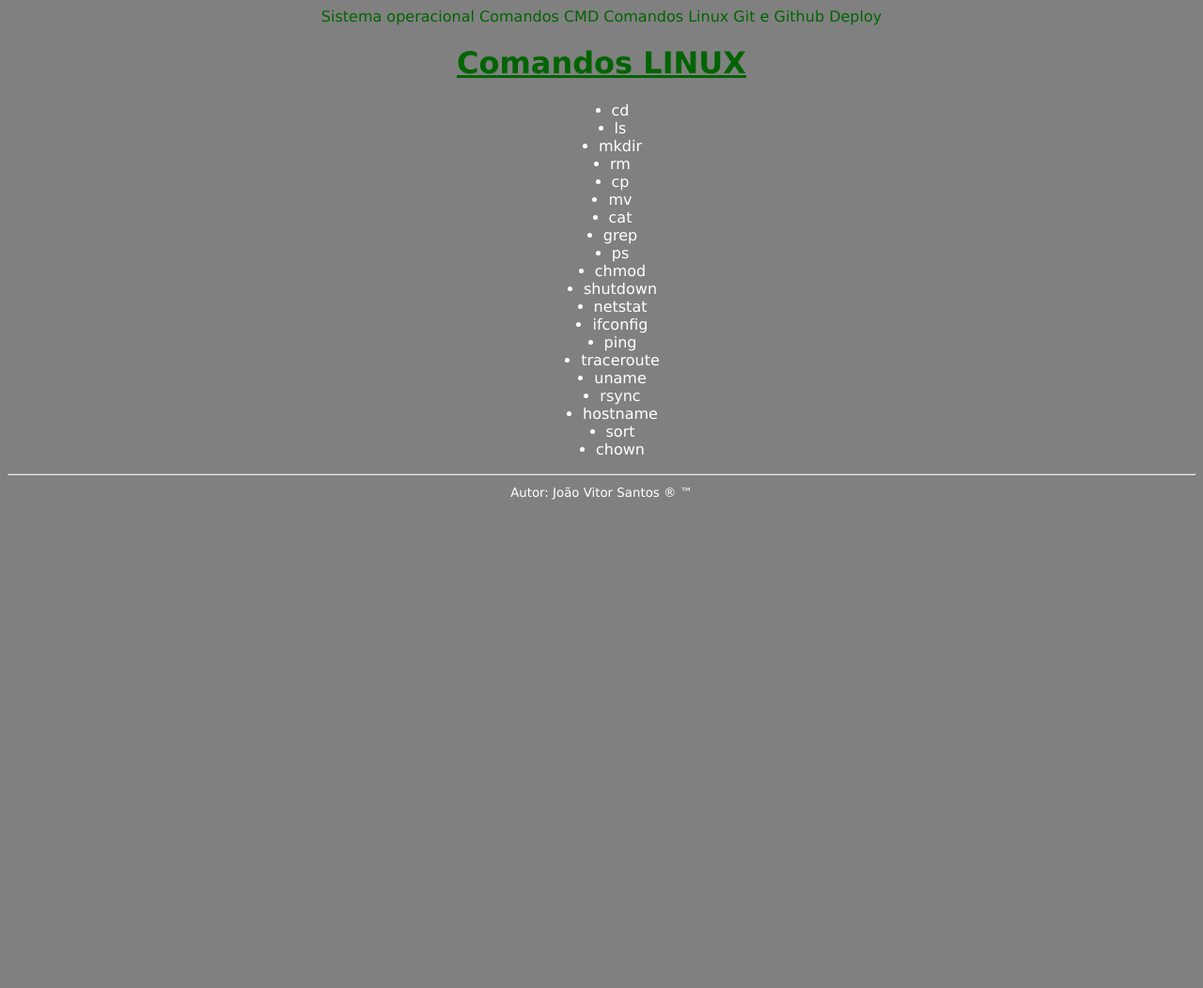
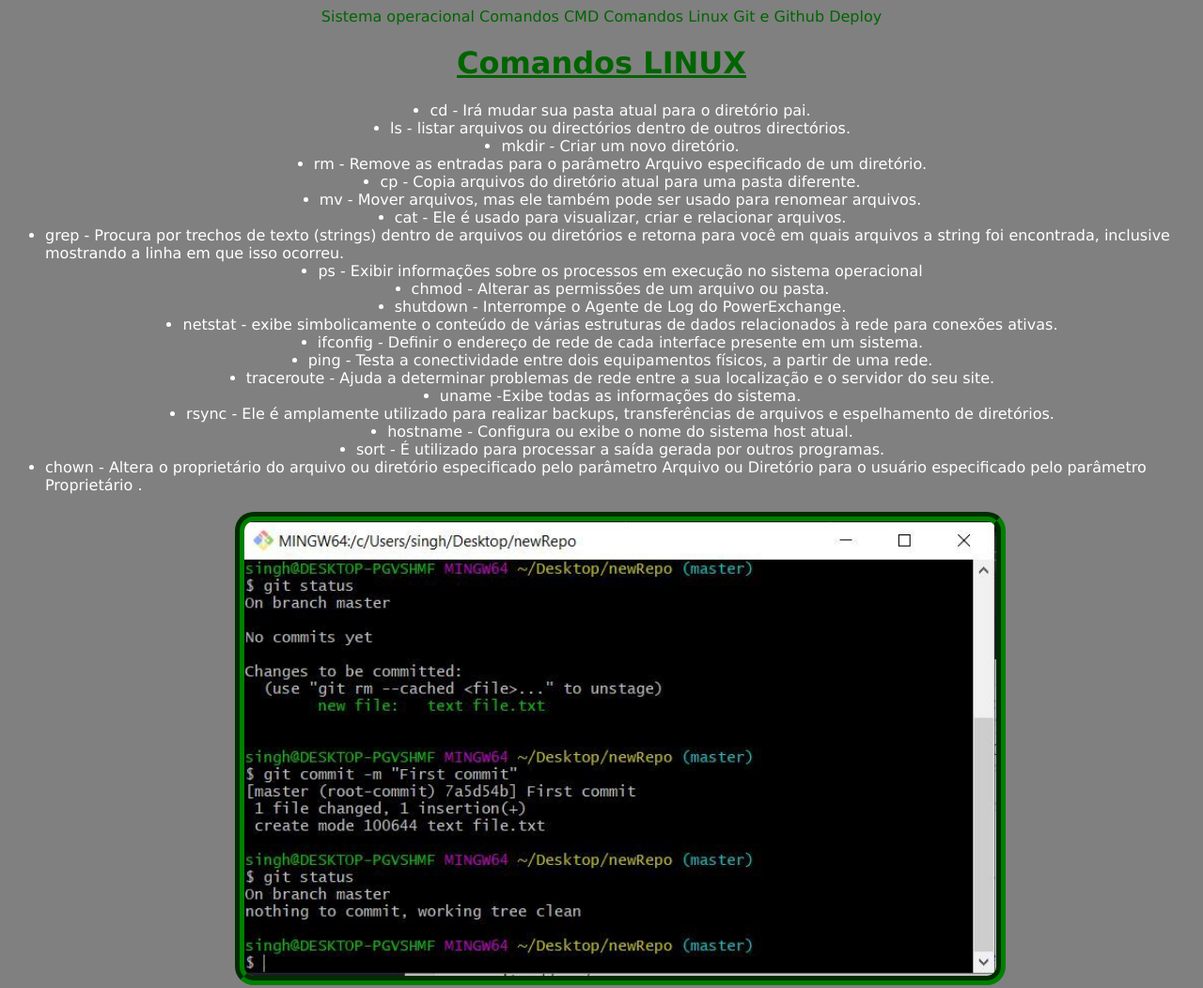
Before and after one commit to joaovitinho183/siteespacial, a plain HTML site: page comandoslinux.html in a window 1280 px wide. Shown: the top 1052 px of the page at 94% size. Before the commit the page ends 800 px from the top, so only its background shows below. Drawn offline with Linux system fonts and the light colour scheme.

Commit message:
segunda versão do site

```diff
--- a/comandoslinux.html
+++ b/comandoslinux.html
@@ -20,26 +20,28 @@
     <h1>Comandos LINUX</h1>
     <article>
     <ul class="fortinho2">
-     <li>cd</li>
-     <li>ls</li>
-     <li>mkdir</li>
-     <li>rm</li>
-     <li>cp</li>
-     <li>mv</li>
-     <li>cat</li>
-     <li>grep</li>
-     <li>ps</li>
-     <li>chmod</li>
-     <li>shutdown</li>
-     <li>netstat</li>
-     <li>ifconfig</li>
-     <li>ping</li>
-     <li>traceroute</li>
-     <li>uname</li>
-     <li>rsync</li>
-     <li>hostname</li>
-     <li>sort</li>
-     <li>chown</li>
+     <li>cd - Irá mudar sua pasta atual para o diretório pai. </li>
+     <li>ls - listar arquivos ou directórios dentro de outros directórios.</li>
+     <li>mkdir - Criar um novo diretório.</li>
+     <li>rm - Remove as entradas para o parâmetro Arquivo especificado de um diretório.</li>
+     <li>cp - Copia arquivos do diretório atual para uma pasta diferente.</li>
+     <li>mv - Mover arquivos, mas ele também pode ser usado para renomear arquivos.</li>
+     <li>cat - Ele é usado para visualizar, criar e relacionar arquivos.</li>
+     <li>grep - Procura por trechos de texto (strings) dentro de arquivos ou diretórios e retorna para você em quais arquivos a string foi encontrada, inclusive mostrando a linha em que isso ocorreu.</li>
+     <li>ps - Exibir informações sobre os processos em execução no sistema operacional</li>
+     <li>chmod - Alterar as permissões de um arquivo ou pasta.</li>
+     <li>shutdown - Interrompe o Agente de Log do PowerExchange.</li>
+     <li>netstat - exibe simbolicamente o conteúdo de várias estruturas de dados relacionados à rede para conexões ativas.</li>
+     <li>ifconfig - Definir o endereço de rede de cada interface presente em um sistema.</li>
+     <li>ping - Testa a conectividade entre dois equipamentos físicos, a partir de uma rede.</li>
+     <li>traceroute - Ajuda a determinar problemas de rede entre a sua localização e o servidor do seu site.</li>
+     <li>uname -Exibe todas as informações do sistema.</li>
+     <li>rsync - Ele é amplamente utilizado para realizar backups, transferências de arquivos e espelhamento de diretórios.</li>
+     <li>hostname - Configura ou exibe o nome do sistema host atual.</li>
+     <li>sort - É utilizado para processar a saída gerada por outros programas.</li>
+     <li>chown - Altera o proprietário do arquivo ou diretório especificado pelo parâmetro Arquivo ou Diretório para o usuário especificado pelo parâmetro Proprietário .</li>
+    <br>
+    <img src="git10.jpg" alt="" width="800px">
     </article>
     </main>
     <footer>
--- a/style.css
+++ b/style.css
@@ -36,3 +36,14 @@ li{
 p{
     text-align: start;
 }
+img{
+    text-align: center;
+    border-radius: 20px;
+    border: 10px;
+    border-color: green;
+    border-style: groove;
+}
+.big{
+    text-align: center;
+    font-size: small;
+}
```
Also changed, not shown: comandoscmd.html (+22 -20 lines), deploy.html (+3 -2 lines), git.html (+5 -0 lines), index.html (+2 -0 lines), CMD.jpg (added), Captura de tela 2024-04-30 170547.jpg (added), git hub.webp (added), git10.jpg (added), gitbASH.png (added), 1 other file.
